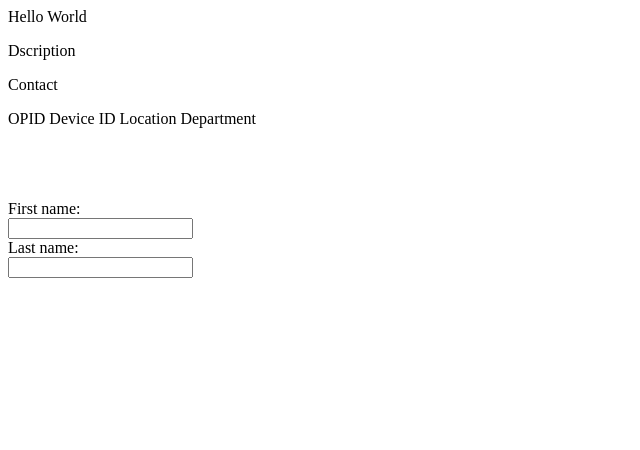
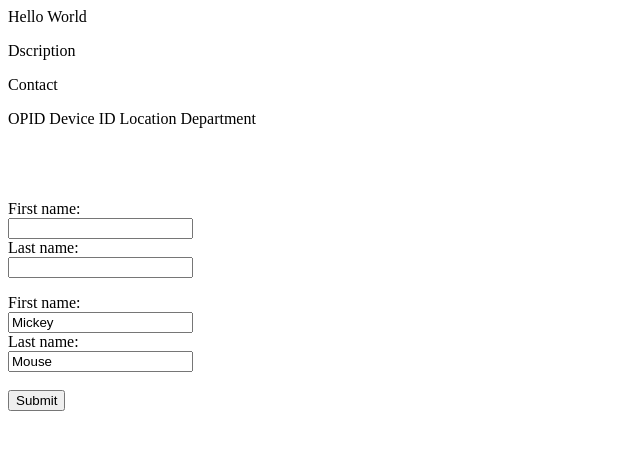
Before and after one commit to pressx2select/SD-template, a plain HTML site: page index.html in a window 1280 px wide. Shown: the whole page, without its empty margins (0-640 px from the left). Drawn offline with Linux system fonts and the light colour scheme.

Commit message:
adding more forms

```diff
--- a/index.html
+++ b/index.html
@@ -7,9 +7,20 @@ Device ID
 Location
 Department
 <br><br><br><br><br>
+
 <form>
   First name:<br>
   <input type="text" name="firstname"><br>
   Last name:<br>
   <input type="text" name="lastname">
 </form>
+
+
+
+<form action="action_page.php">
+  First name:<br>
+  <input type="text" name="firstname" value="Mickey"><br>
+  Last name:<br>
+  <input type="text" name="lastname" value="Mouse"><br><br>
+  <input type="submit" value="Submit">
+</form>
```
